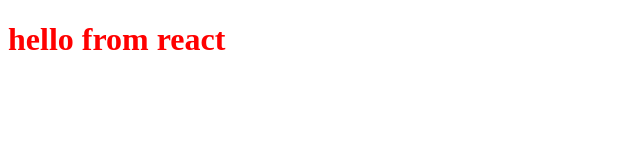
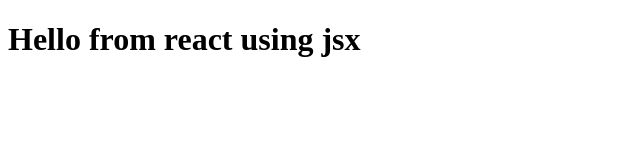
Before and after one commit to JanakiChodapuneedi/JanusFoods, a React app: page / in a window 1280 px wide. Shown: the whole page, without its empty margins (0-640 px from the left). Built offline with nearby package versions, Linux system fonts and the light colour scheme.

Commit message:
components

```diff
--- a/App.js
+++ b/App.js
@@ -1,6 +1,7 @@
 import React from "react";
 import ReactDOM from "react-dom";
-const heading= React.createElement("h1",{id:"heading"},"hello from react");
-console.log(heading);
+const HeadingComponent = () => (<h1>
+    Hello from react using jsx
+    </h1>);
 const root = ReactDOM.createRoot(document.getElementById("root"));
-root.render(heading);
+root.render(<HeadingComponent/>);
--- a/index.html
+++ b/index.html
@@ -8,9 +8,7 @@
     <title>Janus Foods</title>
   </head>
   <body>
-    <div id="root">hello world</div>
-
-
+    <div id="root">Not rendered</div>
     <script src="./App.js" type="module">
     </script>
   </body>
--- a/package.json
+++ b/package.json
@@ -3,6 +3,8 @@
   "version": "1.0.0",
   "description": "food ordering app",
   "scripts": {
+    "start" : "parcel index.html",
+    "build" : "parcel build index.html",
     "test": "jest"
   },
   "repository": {
@@ -13,7 +15,7 @@
     "react"
   ],
   "author": "Janaki Chodapuneedi",
-  "license": "ISC",
+  "license": "ISC ",
   "bugs": {
     "url": "https://github.com/JanakiChodapuneedi/JanusFoods/issues"
   },
```
